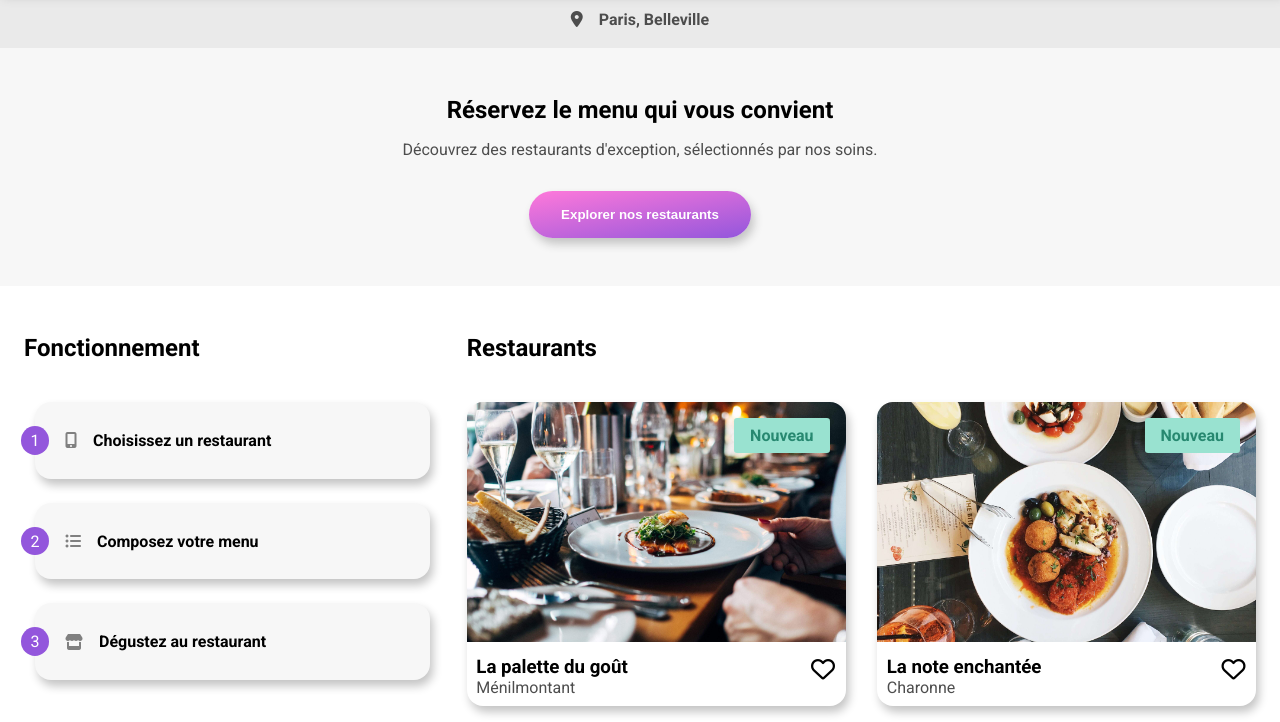
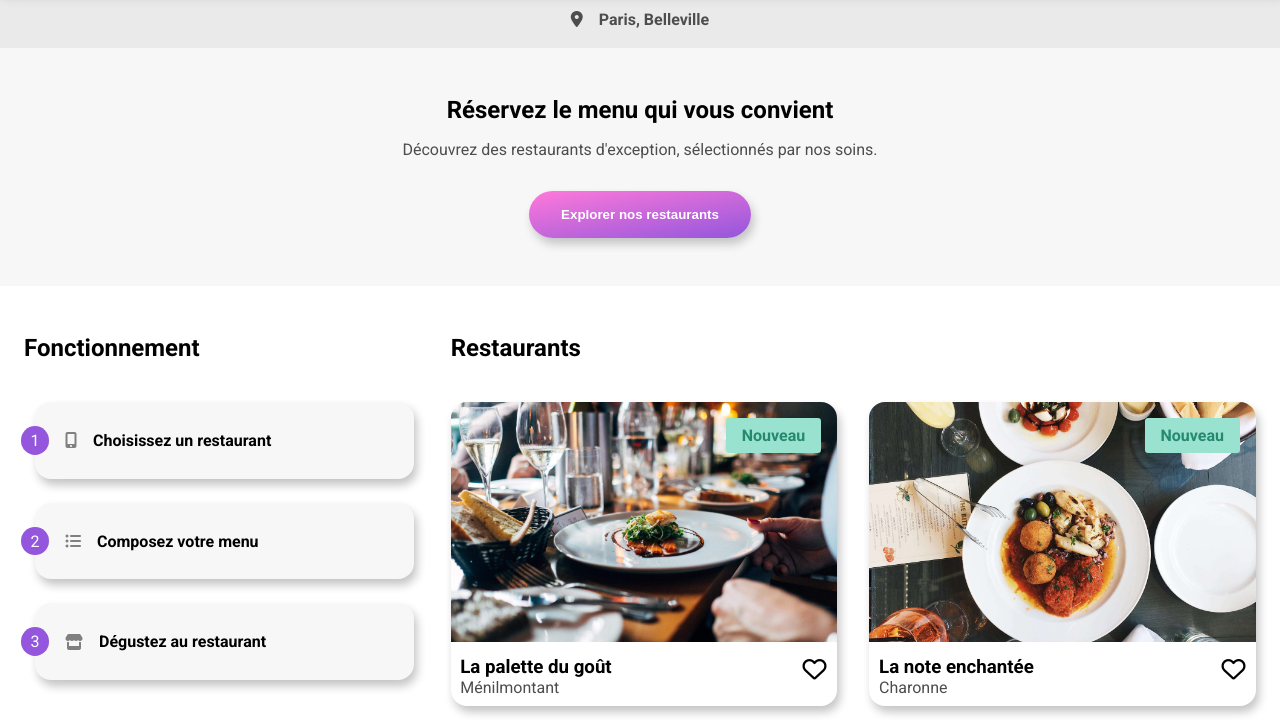
Before and after one commit to TomDvpmt/OC_DevWeb_P3, a website: page index.html in a window 1280 px wide. Shown: the part 78-800 px from the top of the page. Drawn offline with Linux system fonts and the light colour scheme; a web font is replaced by a local one.

Commit message:
Corrections sur variables et mixins

```diff
--- a/index.html
+++ b/index.html
@@ -6,7 +6,7 @@
     <meta name="viewport" content="width=device-width, initial-scale=1.0">
     <link rel="stylesheet" href="./public/css/style.css">
     <script src="https://kit.fontawesome.com/81b6c8a65c.js" crossorigin="anonymous"></script>
-    <title>Ohmyfood!</title>
+    <title>Ohmyfood</title>
 </head>
 <body>
     <div class="loader flex">
@@ -28,7 +28,7 @@
             <span class="loader__spinner__dot"></span>
             <span class="loader__spinner__dot"></span>
         </div>
-        <h1 class="loader__heading">Chargement...</h1>
+        <p class="loader__heading">Chargement...</p>
     </div>
     <header class="header header--home flex">
         <img class="header__logo" src="public/img/logo/ohmyfood@2x.svg" alt="logo Ohmyfood">
--- a/sass/base/_base.scss
+++ b/sass/base/_base.scss
@@ -1,13 +1,13 @@
+:root {
+    font-size: 87.5%;
+
+    @include responsive(tablet) {
+        font-size: 100%;
+    }
+}
+
 * {
     box-sizing: border-box;
-}
-
-:root {
-    font-size: 14px;
-
-    @include mobile {
-        font-size: 16px;
-    }
 }
 
 body, h1, h2, h3, h4, h5, h6, p, ul {
@@ -22,6 +22,10 @@ a {
 ul {
     list-style: none;
     padding-inline-start: 0;
+}
+
+img {
+    object-fit: cover;
 }
 
 .flex {
--- a/sass/components/_buttons.scss
+++ b/sass/components/_buttons.scss
@@ -1,6 +1,7 @@
 .button {
     display: block;
     position: relative;
+    z-index: 1;
     margin: 2rem auto;
     padding: 1rem 2rem;
     border: none;
@@ -8,7 +9,6 @@
     background: $color-linear-gradient;
     color: #fff;
     font-weight: 700;
-    z-index: 1;
     cursor: pointer;
 
     &:hover {
@@ -19,16 +19,16 @@
 
     &::after {
         @include button-pseudo-element;
-        background: $color-linear-gradient-light;
         border-radius: 2rem;
         box-shadow: 3px 6px 10px darken($color-background-darker, 10%);
+        background: $color-linear-gradient-light;
         transition-duration: 300ms;
     }
 }
 
 .like-button {
+    position: relative;
     font-size: 1.5rem;
-    position: relative;
 
     &__icon {
         padding: 1px;
--- a/sass/components/_cards.scss
+++ b/sass/components/_cards.scss
@@ -3,16 +3,15 @@
     flex-direction: column;
     row-gap: 2rem;
 
-    @include tablet {
-        flex-direction: row;
-        flex-wrap: wrap;
+    @include responsive(tablet) {
+        flex-flow: row wrap;
         justify-content: space-between;
     }
 }
 
 .card,
 .card__infos {
-    width: 100%;
+    flex-basis: 100%;
     justify-content: space-between;
     align-items: stretch;
     min-width: 0; // important pour l'ellipse du texte
@@ -24,7 +23,6 @@
     overflow: hidden;
 
     &__infos {
-        flex-grow: 1;
         padding: .6rem;
     }
 }
--- a/sass/components/_loader.scss
+++ b/sass/components/_loader.scss
@@ -71,4 +71,5 @@
 .loader__heading {
     margin-top: 50px;
     font-family: Shrikhand, Arial, Helvetica, sans-serif;
+    font-size: 3rem;
 }
--- a/sass/layout/_footer.scss
+++ b/sass/layout/_footer.scss
@@ -6,55 +6,55 @@
     padding: 1.5rem;
     background: $color-background-darkest;
 
-    @include tablet {
+    @include responsive(tablet) {
         display: grid;
         justify-items: center;
     }
 
     &--home {
-        @include tablet {
+        @include responsive(tablet) {
             grid-template-columns: 1fr 1fr;
         }
 
-        @include tablet-large {
+        @include responsive(tablet-large) {
             grid-template-columns: $home-1st-column-percentage 1fr;
         }
 
-        @include desktop-large {
-            grid-template-columns: 1fr #{$home-1st-column-large-abs}px #{calc(1440 - $home-1st-column-large-abs)}px 1fr;
+        @include responsive(desktop-large) {
+            grid-template-columns: 1fr $home-1st-column-px calc(1440px - $home-1st-column-px) 1fr;
         }
 
         .footer__list {
-            @include desktop-large {
+            @include responsive(desktop-large) {
                 grid-column: 2;
             }
         }
     }
 
     &--restaurant-page {
-        @include tablet {
+        @include responsive(tablet) {
             grid-template-columns: 1fr 700px 1fr;
             justify-items: start;
         }
 
-        @include desktop {
+        @include responsive(desktop) {
             grid-template-columns: $restaurant-page-1st-column-percentage 1fr;
             justify-items: center;
         }
 
         .footer__list {
-            @include tablet {
+            @include responsive(tablet) {
                 grid-column: 2;
             }
 
-            @include desktop {
+            @include responsive(desktop) {
                 grid-column: 1;
             }
         }
     }
 
     &__list {
-        @include tablet {
+        @include responsive(tablet) {
             grid-column: 1;
         }
 
--- a/sass/layout/_header.scss
+++ b/sass/layout/_header.scss
@@ -3,15 +3,14 @@
     justify-content: center;
     align-items: center;
     position: relative;
-    z-index: 99;
 
-    &__arrow_link {
+    &__arrow-link {
         position: absolute;
         left: 1rem;
         font-size: 1.5rem;
     }
 
     &__logo {
-        height: 32px;
+        height: 2rem;
     }
 }
--- a/sass/main.scss
+++ b/sass/main.scss
@@ -5,7 +5,6 @@
 @import "./layout/header";
 @import "./layout/main-section";
 @import "./layout/footer";
-@import "./components/box-shadows";
 @import "./components/buttons";
 @import "./components/cards";
 @import "./components/loader";
--- a/sass/pages/_home.scss
+++ b/sass/pages/_home.scss
@@ -6,7 +6,7 @@
     max-width: 1440px;
     margin: 0 auto;
 
-    @include tablet-large {
+    @include responsive(tablet-large) {
         display: flex;
         justify-content: space-between;
         align-items: stretch;
@@ -41,11 +41,14 @@
 
     &__notice {
         background-color: #fff;
-        flex: 1;
         position: relative;
 
+        @include responsive(tablet-large) {
+            flex-basis: $home-1st-column-percentage;
+        }
+
         .sticky-div {
-            @include tablet-large {
+            @include responsive(tablet-large) {
                 position: sticky;
                 top: 2rem;
             }
@@ -60,9 +63,9 @@
     }
 
     &__restaurants {
-        flex: 2;
 
-        @include tablet-large {
+        @include responsive(tablet-large) {
+            flex-basis: calc(100% - $home-1st-column-percentage);
             background-color: #fff;
         }
     }
@@ -115,6 +118,11 @@
     position: relative;
     flex-direction: column;
 
+    &__img {
+        width: 100%;
+        height: 15rem;
+    }
+
     &__new {
         position: absolute;
         top: 1rem;
@@ -128,21 +136,15 @@
         color: darken($color-tertiary, 40%);
     }
 
-    &__img {
-        width: 100%;
-        height: 15rem;
-        object-fit: cover;
+    @include responsive(tablet) {
+        flex-basis: 48%;
     }
 
-    @include tablet {
-        width: 48%;
+    @include responsive(tablet-large) {
+        flex-basis: 100%;
     }
 
-    @include tablet-large {
-        width: 100%;
-    }
-
-    @include desktop {
-        width: 48%;
+    @include responsive(desktop) {
+        flex-basis: 48%;
     }
 }
--- a/sass/pages/_restaurant-page.scss
+++ b/sass/pages/_restaurant-page.scss
@@ -1,22 +1,20 @@
 .main--restaurant-page {
     background: white;
 
-    @include desktop {
+    @include responsive(desktop) {
         display: flex;
         justify-content: space-between;
     }
 
     &__img {
-        width: 100%;
-        object-fit: cover;
+        max-width: 100%;
 
-        @include desktop {
+        @include responsive(desktop) {
             width: $restaurant-page-1st-column-percentage;
-            object-fit:cover;
         }
     }
 
-    &__menu-section {
+    &__menu {
         margin: -4rem auto 0 auto;
         padding: 2rem .8rem;
         background-color: $color-background-default;
@@ -25,7 +23,7 @@
         z-index: 2;
         position:relative;
 
-        @include desktop {
+        @include responsive(desktop) {
             width: calc(100% - $restaurant-page-1st-column-percentage);
             padding: 2rem;
             margin: 0;
@@ -76,6 +74,10 @@
     }
 }
 
+.cards--restaurant-page {
+    row-gap: 1rem;
+}
+
 .card--restaurant-page {
     opacity: 0;
     animation: menu-reveal 1000ms;
@@ -96,10 +98,6 @@
         &:nth-child(#{$i}) {
             animation-delay: calc($menu-animation-delay * $i);
         }
-    }
-
-    @include desktop {
-        width: 100%;
     }
 
     &__infos__texts {
--- a/sass/utils/_mixins.scss
+++ b/sass/utils/_mixins.scss
@@ -1,37 +1,7 @@
 /****************************** Media queries *******************************/
 
-@mixin mobile {
-    @media screen and (min-width: map-get($breakpoints, mobile)) {
-        @content;
-    }
-}
-
-@mixin mobile-large {
-    @media screen and (min-width: map-get($breakpoints, mobile-large)) {
-        @content;
-    }
-}
-
-@mixin tablet {
-    @media screen and (min-width: map-get($breakpoints, tablet)) {
-        @content;
-    }
-}
-
-@mixin tablet-large {
-    @media screen and (min-width: map-get($breakpoints, tablet-large)) {
-        @content;
-    }
-}
-
-@mixin desktop {
-    @media screen and (min-width: map-get($breakpoints, desktop)) {
-        @content;
-    }
-}
-
-@mixin desktop-large {
-    @media screen and (min-width: map-get($breakpoints, desktop-large)) {
+@mixin responsive($screen-type) {
+    @media screen and (min-width: map-get($breakpoints, $screen-type)) {
         @content;
     }
 }
--- a/sass/utils/_variables.scss
+++ b/sass/utils/_variables.scss
@@ -15,27 +15,24 @@ $color-background-darker: darken($color-background-default, 20%);
 $color-background-darkest: darken($color-background-default, 70%);
 
 $color-linear-gradient: linear-gradient(170deg, $color-secondary 0%, $color-primary 100%);
-$color-linear-gradient-light: linear-gradient(170deg, lighten($color-secondary, 3%) 0%, lighten($color-primary, 3%) 100%);;
+$color-linear-gradient-light: linear-gradient(170deg, lighten($color-secondary, 3%) 0%, lighten($color-primary, 3%) 100%);
 
 
 /*************************** Breakpoints ****************************/
 
 $breakpoints: (
-    mobile: 400px,
-    mobile-large: 500px,
     tablet: 700px,
-    tablet-large: 900px,
+    tablet-large: 950px,
     desktop: 1200px,
     desktop-large: 1440px
 );
 
-/******************* Largeurs de colonnes (desktop) ******************/
+/******************* Largeurs de colonnes (tablet-large et +) ******************/
 
 $home-1st-column-percentage: 33.33%;
+$home-1st-column-px: #{calc(1440 * 33.33 / 100)}px;
+
 $restaurant-page-1st-column-percentage: 40%;
-
-$home-1st-column-large-abs: calc(1440 * 33.33 / 100);
-
 
 
 /*********************** Animations ******************************/
```
Also changed, not shown: pages/a_la_francaise.html (+19 -19 lines), public/css/style.css, sass/components/_box-shadows.scss (added), 1 other file.
